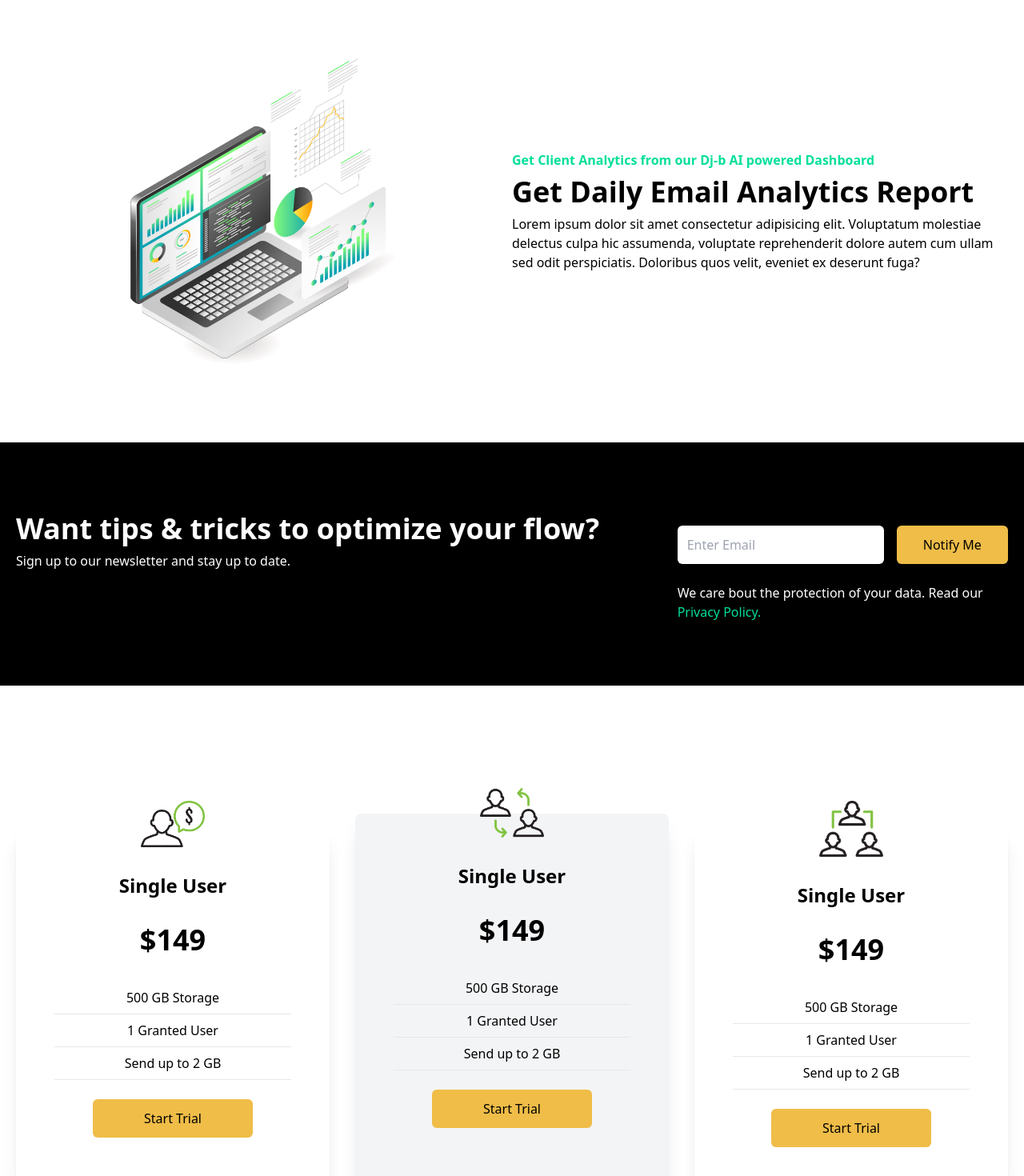
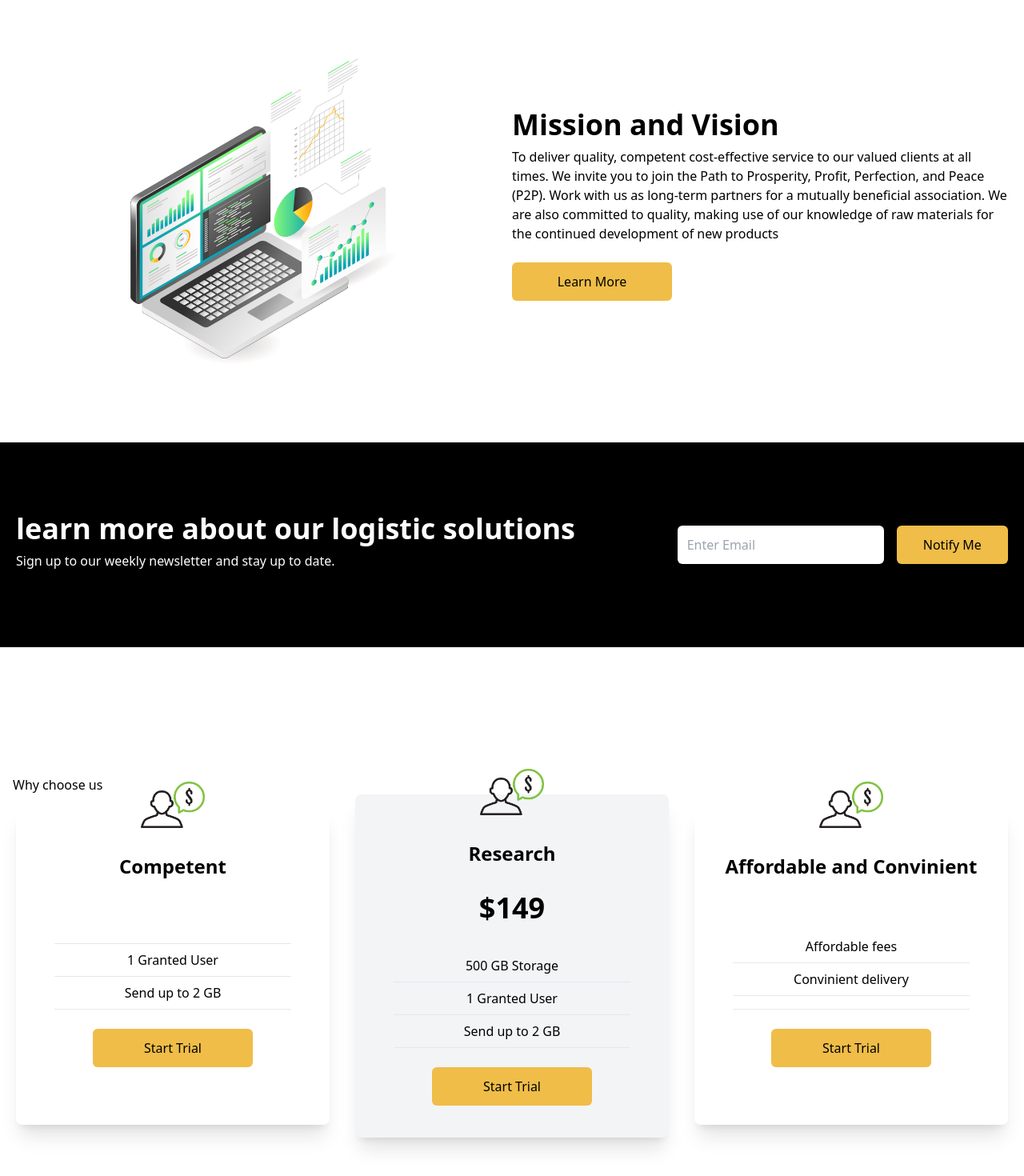
Before and after one commit to wawerutimothy/dj-b, a React (Create React App) app: page / in a window 1280 px wide. Shown: the part 920-2390 px from the top of the page at 80% size. Built offline with nearby package versions, Linux system fonts and the light colour scheme.

Commit message:
mission and vision

```diff
--- a/src/components/About.jsx
+++ b/src/components/About.jsx
@@ -1,4 +1,5 @@
 import React from 'react'
+import logo from '../assets/aboutlogo.jpg';
 
 function About() {
 
@@ -6,7 +7,7 @@ function About() {
     <div class="sm:flex items-center max-w-screen-xl">
     <div class="sm:w-1/2 p-10">
         <div class="image object-center text-center">
-            <img src="https://images.unsplash.com/photo-1609216970141-d981d693484a?q=80&w=1470&auto=format&fit=crop&ixlib=rb-4.0.3&ixid=M3wxMjA3fDB8MHxwaG90by1wYWdlfHx8fGVufDB8fHx8fA%3D%3D" />
+            <img src= {logo} alt='about Logo' />
         </div>
     </div>
     <div class="sm:w-1/2 p-5">
--- a/src/components/Analytics.jsx
+++ b/src/components/Analytics.jsx
@@ -4,18 +4,19 @@ import Laptop from '../assets/laptop.jpg';
 const Analytics = () => {
   return (
     <div className='w-full bg-white py-16 px-4'>
-      <div className='max-w-[1240px] mx-auto grid md:grid-cols-2 hover:scale-110 duration-300'>
+      <div className='max-w-[1240px] mx-auto grid md:grid-cols-2 hover:scale-105 duration-300'>
         <img className='w-[500px] mx-auto my-4' src={Laptop} alt='/' />
         <div className='flex flex-col justify-center'>
-          <p className='text-[#00df9a] font-bold '>Get Client Analytics from our Dj-b AI powered Dashboard </p>
-          <h1 className='md:text-4xl sm:text-3xl text-2xl font-bold py-2'>Get Daily Email Analytics Report</h1>
+          <p className='text-black font-bold '>  </p>
+          <h1 className='md:text-4xl sm:text-3xl text-2xl font-bold py-2'>Mission and Vision</h1>
           <p>
-            Lorem ipsum dolor sit amet consectetur adipisicing elit. Voluptatum
-            molestiae delectus culpa hic assumenda, voluptate reprehenderit
-            dolore autem cum ullam sed odit perspiciatis. Doloribus quos velit,
-            eveniet ex deserunt fuga?
+            To deliver quality, competent cost-effective service to our valued clients at all times.
+            We invite you to join the Path to Prosperity, Profit, Perfection, and Peace (P2P).
+            Work with us as long-term partners for a mutually beneficial association.
+            We are also committed to quality,
+            making use of our knowledge of raw materials for the continued development of new products
           </p>
-          {/*<button className='bg-black text-[#00df9a] w-[200px] rounded-md font-medium my-6 mx-auto md:mx-0 py-3'>Get Started</button> */}
+          <button className='bg-[#EFBD48] text-black w-[200px] rounded-md font-medium my-6 mx-auto md:mx-0 py-3'>Learn More</button>
         </div>
       </div>
     </div>
--- a/src/components/Cards.jsx
+++ b/src/components/Cards.jsx
@@ -6,21 +6,22 @@ import Triple from '../assets/triple.png'
 const Cards = () => {
   return (
     <div className='w-full py-[10rem] px-4 bg-white'>
+      <h1> Why choose us</h1>
       <div className='max-w-[1240px] mx-auto grid md:grid-cols-3 gap-8'>
           <div className='w-full shadow-xl flex flex-col p-4 my-4 rounded-lg hover:scale-105 duration-300'>
               <img className='w-20 mx-auto mt-[-3rem] bg-white' src={Single} alt="/" />
-              <h2 className='text-2xl font-bold text-center py-8'>Single User</h2>
-              <p className='text-center text-4xl font-bold'>$149</p>
+              <h2 className='text-2xl font-bold text-center py-8'>Competent</h2>
+              <p className='text-center text-4xl font-bold'></p>
               <div className='text-center font-medium'>
-                  <p className='py-2 border-b mx-8 mt-8'>500 GB Storage</p>
+                  <p className='py-2 border-b mx-8 mt-8'></p>
                   <p className='py-2 border-b mx-8'>1 Granted User</p>
                   <p className='py-2 border-b mx-8'>Send up to 2 GB</p>
               </div>
               <button className='bg-[#EFBD48] w-[200px] rounded-md font-medium my-6 mx-auto px-6 py-3'>Start Trial</button>
           </div>
           <div className='w-full shadow-xl bg-gray-100 flex flex-col p-4 md:my-0 my-8 rounded-lg hover:scale-105 duration-300'>
-              <img className='w-20 mx-auto mt-[-3rem] bg-transparent' src={Double} alt="/" />
-              <h2 className='text-2xl font-bold text-center py-8'>Single User</h2>
+              <img className='w-20 mx-auto mt-[-3rem] bg-transparent' src={Single} alt="/" />
+              <h2 className='text-2xl font-bold text-center py-8'>Research</h2>
               <p className='text-center text-4xl font-bold'>$149</p>
               <div className='text-center font-medium'>
                   <p className='py-2 border-b mx-8 mt-8'>500 GB Storage</p>
@@ -30,13 +31,13 @@ const Cards = () => {
               <button className='bg-[#EFBD48] text-black w-[200px] rounded-md font-medium my-6 mx-auto px-6 py-3'>Start Trial</button>
           </div>
           <div className='w-full shadow-xl flex flex-col p-4 my-4 rounded-lg hover:scale-105 duration-300'>
-              <img className='w-20 mx-auto mt-[-3rem] bg-white' src={Triple} alt="/" />
-              <h2 className='text-2xl font-bold text-center py-8'>Single User</h2>
-              <p className='text-center text-4xl font-bold'>$149</p>
+              <img className='w-20 mx-auto mt-[-3rem] bg-white' src={Single} alt="/" />
+              <h2 className='text-2xl font-bold text-center py-8'>Affordable and Convinient</h2>
+              <p className='text-center text-4xl font-bold'></p>
               <div className='text-center font-medium'>
-                  <p className='py-2 border-b mx-8 mt-8'>500 GB Storage</p>
-                  <p className='py-2 border-b mx-8'>1 Granted User</p>
-                  <p className='py-2 border-b mx-8'>Send up to 2 GB</p>
+                  <p className='py-2 border-b mx-8 mt-8'>Affordable fees</p>
+                  <p className='py-2 border-b mx-8'> Convinient delivery</p>
+                  <p className='py-2 border-b mx-8'></p>
               </div>
               <button className='bg-[#EFBD48] w-[200px] rounded-md font-medium my-6 mx-auto px-6 py-3'>Start Trial</button>
           </div>
--- a/src/components/Navbar.jsx
+++ b/src/components/Navbar.jsx
@@ -14,9 +14,6 @@ const Navbar = () => {
     setNav(!nav);
 
   };
-
-
-
   return (
 
 
@@ -25,7 +22,7 @@ const Navbar = () => {
         <h1 className='w-full text-3xl font-bold text-white'>Dj-B Global</h1>
         <ul className='hidden md:flex'>
           <Link to="/"><li className='p-4 hover:scale-110 duration-300'>Home</li></Link>
-          <Link><li className='p-4 hover:scale-110 duration-300'>Company</li></Link>
+          {/*<Link><li className='p-4 hover:scale-110 duration-300'>Company</li></Link> */}
           <Link><li className='p-4 hover:scale-110 duration-300'>Resources</li></Link>
           <Link to='/about'><li className='p-4 hover:scale-110 duration-300'>About</li></Link>
           <Link to='/contact'><li className='p-4 hover:scale-110 duration-300'>Contact</li></Link>
@@ -38,7 +35,7 @@ const Navbar = () => {
 
           <h1 className='w-full text-3xl font-bold text-[#00df9a] m-4'>Dj-b Global</h1>
           <Link to="/"><li className='p-4 border-b border-gray-600'>Home</li></Link>
-          <Link><li className='p-4 border-b border-gray-600'>Company</li></Link>
+          {/*<Link><li className='p-4 border-b border-gray-600'>Company</li></Link> */}
           <Link><li className='p-4 border-b border-gray-600'>Resources</li></Link>
           <Link to="/about"><li className='p-4 border-b border-gray-600'>About</li></Link>
           <Link to='/contact'><li className='p-4'>Contact</li></Link>
--- a/src/components/Newsletter.jsx
+++ b/src/components/Newsletter.jsx
@@ -2,13 +2,13 @@ import React from 'react';
 
 const Newsletter = () => {
   return (
-    <div className='w-full py-16 text-white px-4'>
+    <div className='w-full py-16 text-white px-4 hover:scale-105 duration-300'>
       <div className='max-w-[1240px] mx-auto grid lg:grid-cols-3'>
         <div className='lg:col-span-2 my-4'>
           <h1 className='md:text-4xl sm:text-3xl text-2xl font-bold py-2'>
-            Want tips & tricks to optimize your flow?
+            learn more about our logistic solutions
           </h1>
-          <p>Sign up to our newsletter and stay up to date.</p>
+          <p>Sign up to our weekly newsletter and stay up to date.</p>
         </div>
         <div className='my-4'>
           <div className='flex flex-col sm:flex-row items-center justify-between w-full'>
@@ -21,10 +21,10 @@ const Newsletter = () => {
               Notify Me
             </button>
           </div>
-          <p>
+          {/*<p>
             We care bout the protection of your data. Read our{' '}
             <span className='text-[#00df9a]'>Privacy Policy.</span>
-          </p>
+  </p> */}
         </div>
       </div>
     </div>
```
Also changed, not shown: src/assets/aboutlogo.jpg (added).
